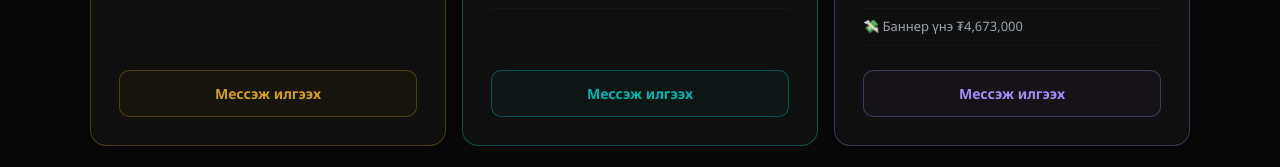
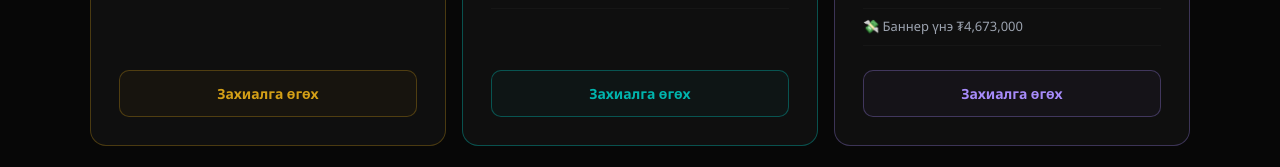
Before and after one commit to mntprime-app/mommyoffice, a Next.js app: page /en/advertise in a window 1280 px wide. Shown: the part 2444-2611 px from the top of the page. Built offline with nearby package versions, Linux system fonts and the light colour scheme; no server answers.

Commit message:
copy: Мессэж илгээх→Захиалга өгөх across all CTAs — conversion-first language

```diff
--- a/src/app/[locale]/admin/advertise/page.tsx
+++ b/src/app/[locale]/admin/advertise/page.tsx
@@ -392,7 +392,7 @@ export default function AdminAdvertisePage() {
 
       <div style={{ display: 'grid', gridTemplateColumns: '1fr 1fr', gap: '1rem' }}>
         <Field label="Үндсэн товчны текст"    hint='Жнь: "Санал татаж авах"' value={v['advertise_hero_cta'] ?? ''}  onChange={(val) => set('advertise_hero_cta', val)} />
-        <Field label="Хоёр дахь товчны текст" hint='Жнь: "Мессэж илгээх"'  value={v['advertise_hero_cta2'] ?? ''} onChange={(val) => set('advertise_hero_cta2', val)} />
+        <Field label="Хоёр дахь товчны текст" hint='Жнь: "Захиалга өгөх"'  value={v['advertise_hero_cta2'] ?? ''} onChange={(val) => set('advertise_hero_cta2', val)} />
       </div>
 
       <div style={field}>
--- a/src/app/[locale]/advertise/page.tsx
+++ b/src/app/[locale]/advertise/page.tsx
@@ -57,7 +57,7 @@ export default async function AdvertisePage() {
   const heroBg      = s(settings, 'advertise_hero_bg');
   const heroYtId    = s(settings, 'advertise_hero_youtube_id');
   const ctaText     = s(settings, 'advertise_hero_cta',  'Сурталчилгааны санал татаж авах');
-  const ctaText2    = s(settings, 'advertise_hero_cta2', 'Мессэж илгээх');
+  const ctaText2    = s(settings, 'advertise_hero_cta2', 'Захиалга өгөх');
   const mediakitUrl = s(settings, 'advertise_mediakit_url');
 
   // ── Stats ─────────────────────────────────────────────────────────────────
@@ -355,7 +355,7 @@ export default async function AdvertisePage() {
                     textDecoration: 'none', background: `${pkg.color}0a`,
                   }}
                 >
-                  Мессэж илгээх
+                  Захиалга өгөх
                 </a>
               </div>
             ))}
--- a/src/components/ui/AdvertiseContactForm.tsx
+++ b/src/components/ui/AdvertiseContactForm.tsx
@@ -119,7 +119,7 @@ export default function AdvertiseContactForm() {
           fontFamily: 'inherit', transition: 'background 0.2s',
         }}
       >
-        {status === 'sending' ? 'Илгээж байна...' : 'Мессэж илгээх →'}
+        {status === 'sending' ? 'Илгээж байна...' : 'Захиалга өгөх →'}
       </button>
     </form>
   );
--- a/src/lib/constants.ts
+++ b/src/lib/constants.ts
@@ -34,7 +34,7 @@ export const SETTING_DEFAULTS: Record<string, string> = {
   advertise_stat_3_value: '50K+',
   advertise_stat_3_label: 'Сарын хүрэлцээ',
   // Hero secondary button
-  advertise_hero_cta2: 'Мессэж илгээх',
+  advertise_hero_cta2: 'Захиалга өгөх',
   // Section headings
   advertise_pillars_section_title: 'Агуулгын үндсэн баганууд',
   advertise_pillars_section_desc: 'Брэндийнхаа зорилтот хэрэглэгчидтэй холбогдох 6 платформын тулгуур контент.',
```
